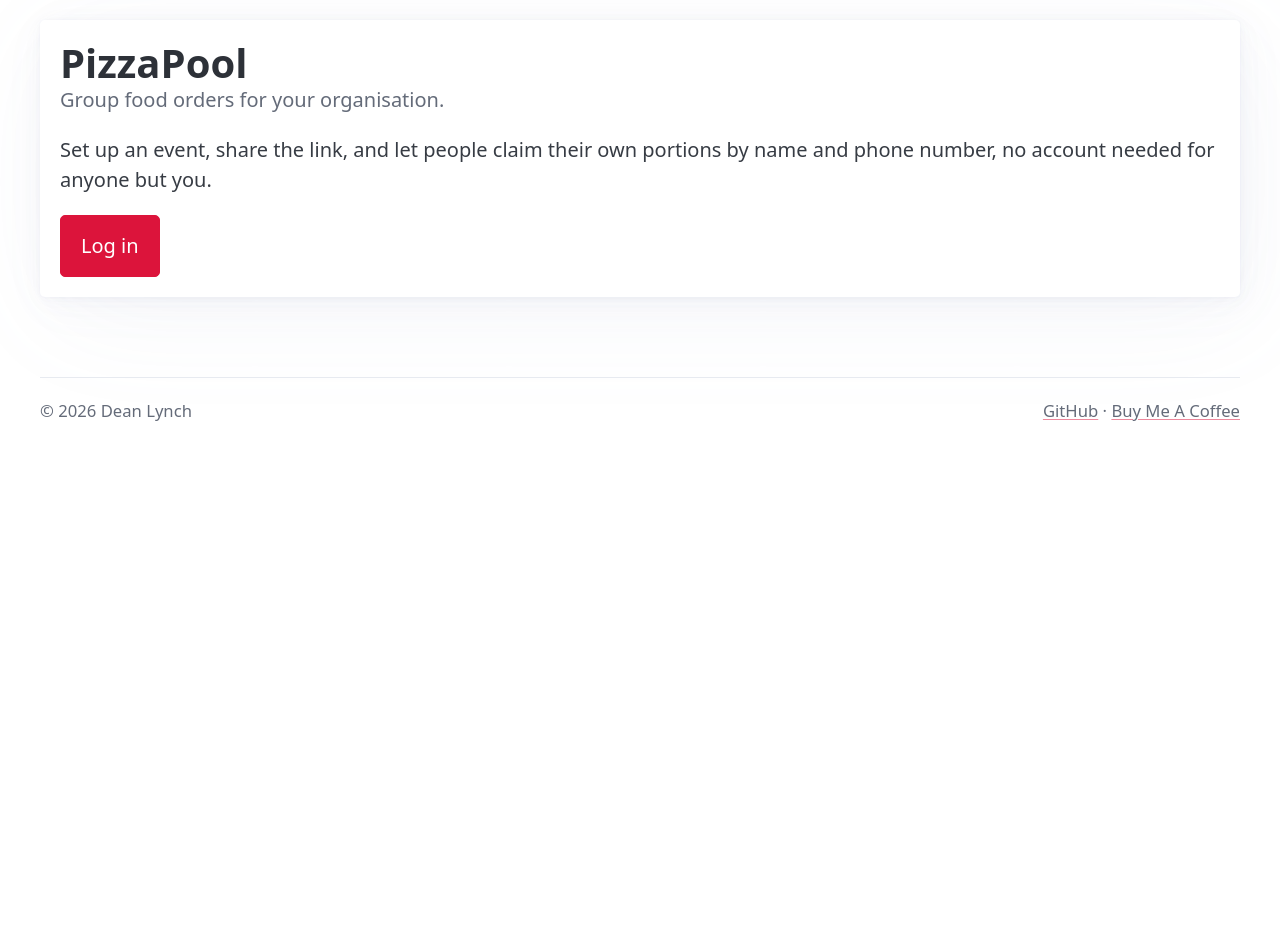
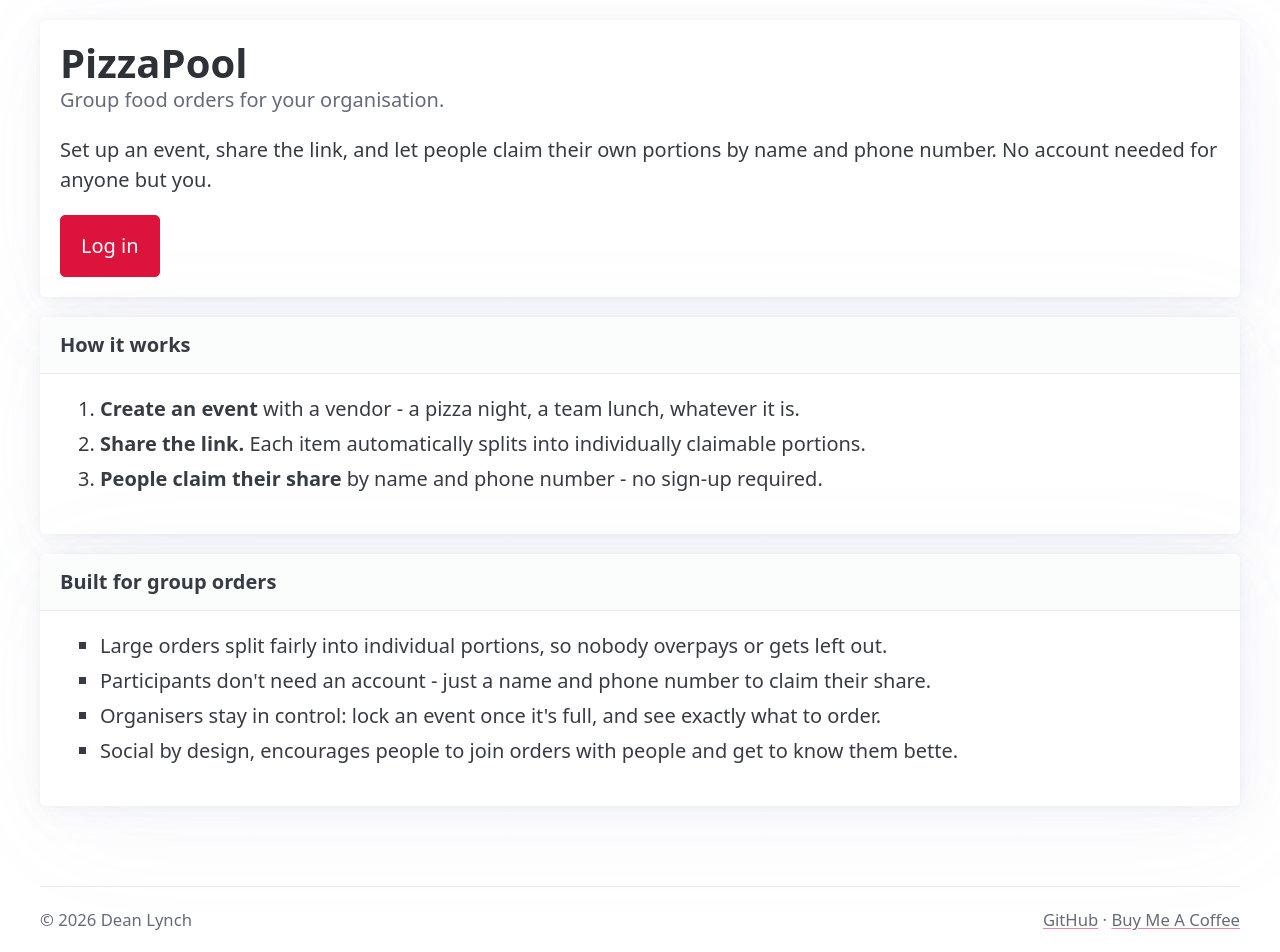
Before and after one commit to lynchdean/pizzapool2, a Django app: page / in a window 1280 px wide. Shown: the part 79-1031 px from the top of the page. Before the commit the page ends 500 px from the top, so only its background shows below. Run offline with Django 5.2, Linux system fonts and the light colour scheme.

Commit message:
homepage filler

```diff
--- a/organisations/templates/organisations/home.html
+++ b/organisations/templates/organisations/home.html
@@ -6,11 +6,30 @@
     <h1>PizzaPool</h1>
     <p>Group food orders for your organisation.</p>
   </hgroup>
-  <p>Set up an event, share the link, and let people claim their own portions by name and phone number, no account needed for anyone but you.</p>
+  <p>Set up an event, share the link, and let people claim their own portions by name and phone number. No account needed for anyone but you.</p>
   {% if user.is_authenticated %}
     <a href="{% url 'organisations:my_organisations' %}" role="button">My organisations</a>
   {% else %}
     <a href="{% url 'login' %}" role="button">Log in</a>
   {% endif %}
 </article>
+
+<article>
+  <header><strong>How it works</strong></header>
+  <ol>
+    <li><strong>Create an event</strong> with a vendor - a pizza night, a team lunch, whatever it is.</li>
+    <li><strong>Share the link.</strong> Each item automatically splits into individually claimable portions.</li>
+    <li><strong>People claim their share</strong> by name and phone number - no sign-up required.</li>
+  </ol>
+</article>
+
+<article>
+  <header><strong>Built for group orders</strong></header>
+  <ul>
+    <li>Large orders split fairly into individual portions, so nobody overpays or gets left out.</li>
+    <li>Participants don't need an account - just a name and phone number to claim their share.</li>
+    <li>Organisers stay in control: lock an event once it's full, and see exactly what to order.</li>
+    <li>Social by design, encourages people to join orders with people and get to know them bette.</li>
+  </ul>
+</article>
 {% endblock %}
```
